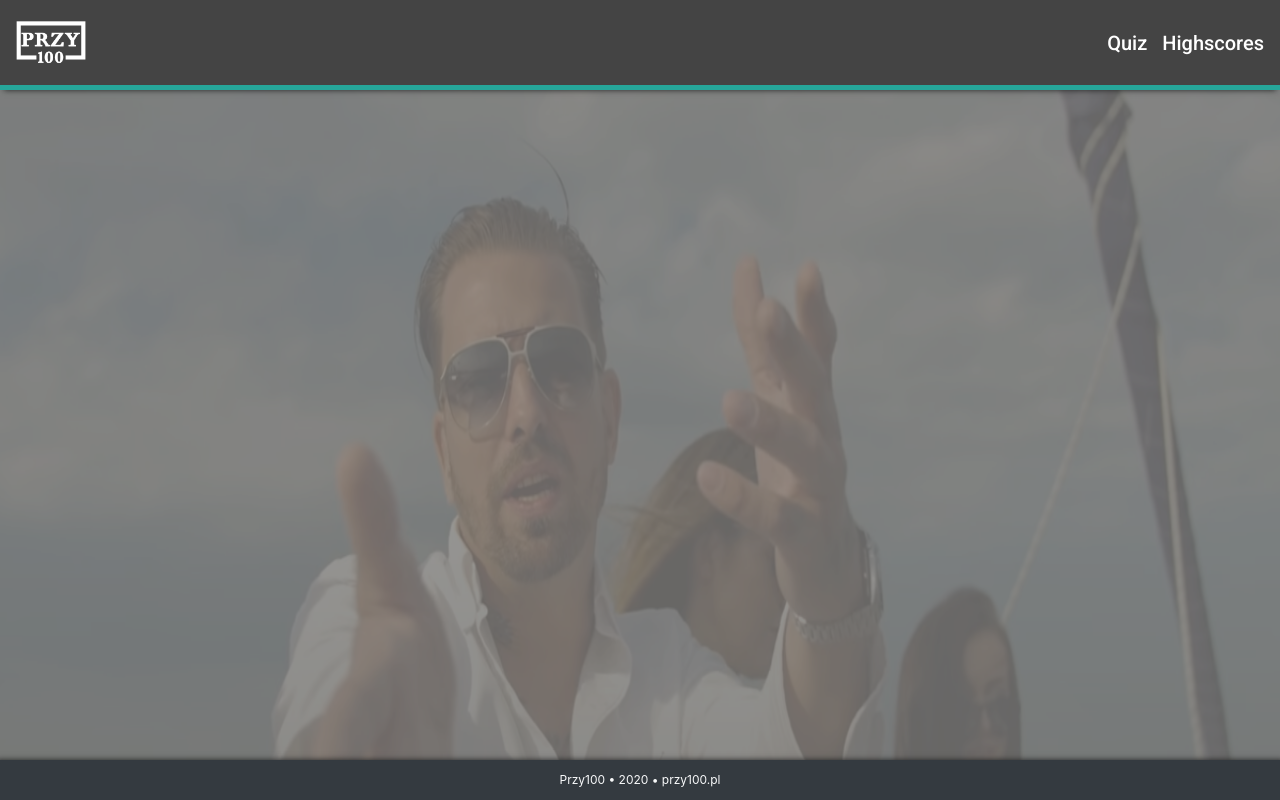
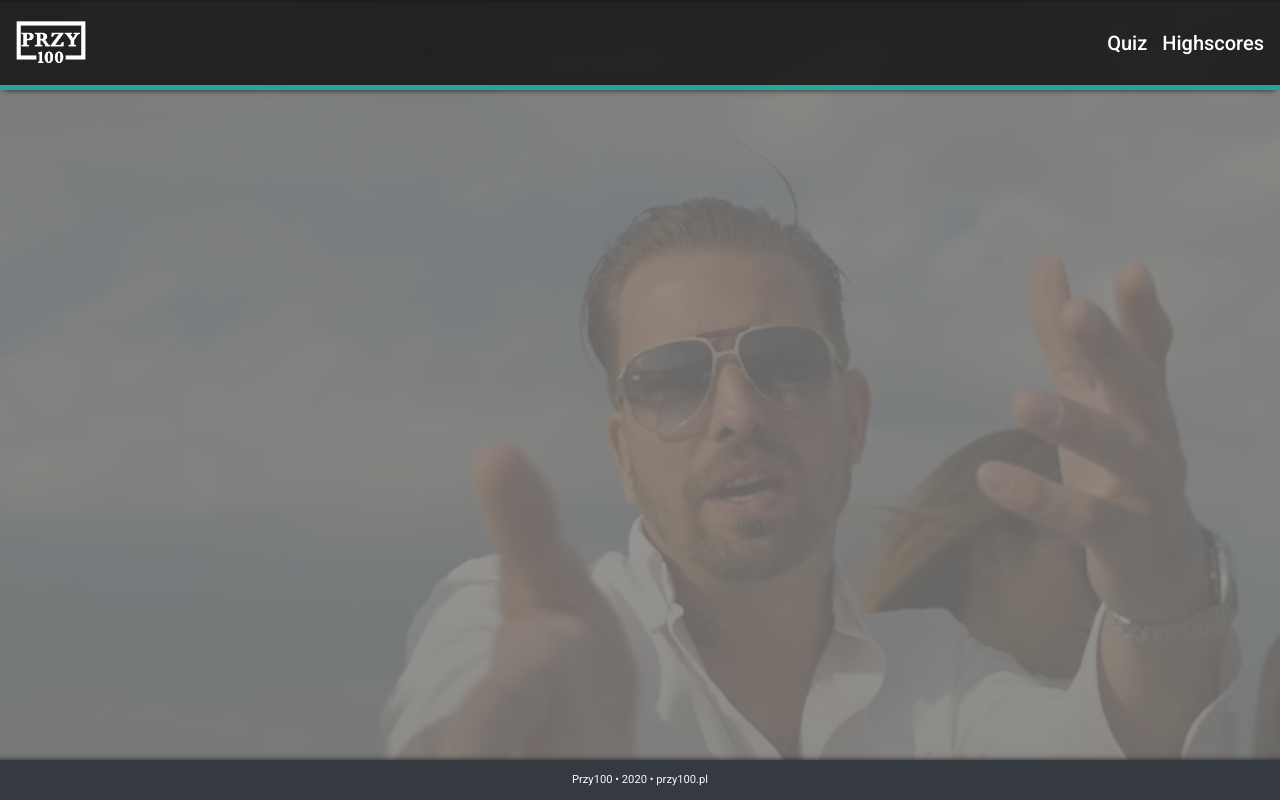
Before and after one commit to DariuszSkowron/Przy100, an Angular app in the folder front-end/: page / in a window 1280 px wide. Built offline with nearby package versions, Linux system fonts and the light colour scheme.

Commit message:
added page background

```diff
--- a/front-end/src/app/app.component.html
+++ b/front-end/src/app/app.component.html
@@ -6,9 +6,9 @@
   <mat-sidenav-content>
     <app-navbar (sidenavToggle)="sidenav.toggle()"></app-navbar>
     <main>
-      <div class="cd"></div>
       <div class="bg"></div>
-        <div class="testing">
+      <div class="cd">
+
     <router-outlet></router-outlet>
       </div>
     </main>
--- a/front-end/src/app/app.component.scss
+++ b/front-end/src/app/app.component.scss
@@ -6,9 +6,11 @@ mat-sidenav{
   width: 200px;
 }
 
+
+
 main {
-  //padding: 10px;
-  margin-bottom: 40px;
+  //padding: 90px;
+  //margin-bottom: 40px;
 }
 
 
--- a/front-end/src/app/core/navbar/navbar.component.html
+++ b/front-end/src/app/core/navbar/navbar.component.html
@@ -1,4 +1,4 @@
-<div class="testing">
+
 <mat-toolbar>
   <div fxHide.gt-xs class="hamburger-menu">
     <button mat-icon-button (click)="onToggleSidenav()">
@@ -20,4 +20,3 @@
     </ul>
   </div>
 </mat-toolbar>
-</div>
--- a/front-end/src/app/core/navbar/navbar.component.scss
+++ b/front-end/src/app/core/navbar/navbar.component.scss
@@ -15,10 +15,11 @@ mat-toolbar{
   height: 90px;
   border-bottom: 5px solid #26a69a;
   //position: fixed;
-  top: 0;
+  //top: 0;
   //margin-bottom: 10px;
   overflow: hidden;
-  //position: fixed;
+  position: fixed;
+  //top: 90px;
   z-index: 555 !important;
   -webkit-box-shadow: 0 4px 6px -4px #222;
   -moz-box-shadow: 0 4px 6px -4px #222;
--- a/front-end/src/index.html
+++ b/front-end/src/index.html
@@ -9,6 +9,7 @@
   <link rel="icon" type="image/x-icon" href="favicon.ico">
   <link href="https://fonts.googleapis.com/css?family=Roboto:300,400,500&display=swap" rel="stylesheet">
 </head>
+<body class="mat-typography">
   <app-root></app-root>
-
+</body>
 </html>
--- a/front-end/src/styles.scss
+++ b/front-end/src/styles.scss
@@ -52,7 +52,7 @@ html, body {
   margin: 0;
 
 }
-//body { margin: 0; font-family: Roboto, "Helvetica Neue", sans-serif;}
+body { margin: 0; font-family: Roboto, "Helvetica Neue", sans-serif;}
 
 //main{
 //  background: #a56d3b;
@@ -82,8 +82,9 @@ ul li.selected{
 .bg {
   //background: url("/assets/img/Sentino_background.png") !important;
   background-size: cover;
-  position: absolute;
+  position: fixed;
   background-attachment: fixed;
+  background-repeat: no-repeat;
   //background-position: 0% 50%;
   margin: 0;
   padding: 0;
@@ -92,7 +93,7 @@ ul li.selected{
   z-index: -5;
   //background: url('/assets/img/Sentino_background.png') no-repeat center;
   background-image: url('/assets/img/Sentino_background.png');
-  background-size: 100% 100%;
+  //background-size: 100% 100%;
   //background-position: top center;
   opacity: 0.6;
   }
@@ -109,27 +110,23 @@ ul li.selected{
   //opacity: 0.9;
 
   content: '';
-  position: absolute !important;
+  position: fixed;
   top: 0;
   right: 0;
   width: 100%;
-  min-height: 100vh;
+  height: 100%;
+  //min-height: 100vh;
   z-index: -5 !important;
   background: #0B0904;
   opacity: 0.7;
 }
 
-//.cd{
-//  content: '';
-//  position: fixed !important;
-//  top: 0;
-//  right: 0;
-//  width: 100%;
-//  min-height: 100vh;
-//  z-index: -5 !important;
-//  background: #0B0904;
-//  opacity: 0.4;
+//router-outlet{
+//  padding-top: 90px;
 //}
+.cd{
+  padding-top: 100px;
+}
 
 //.testing{
 //  z-index: 55 !important;
```
